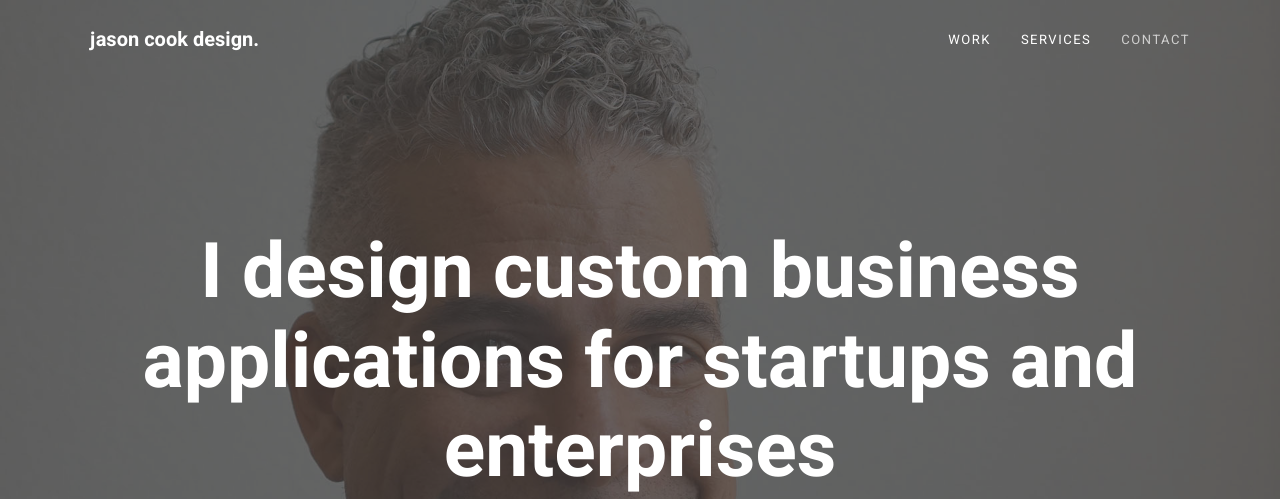
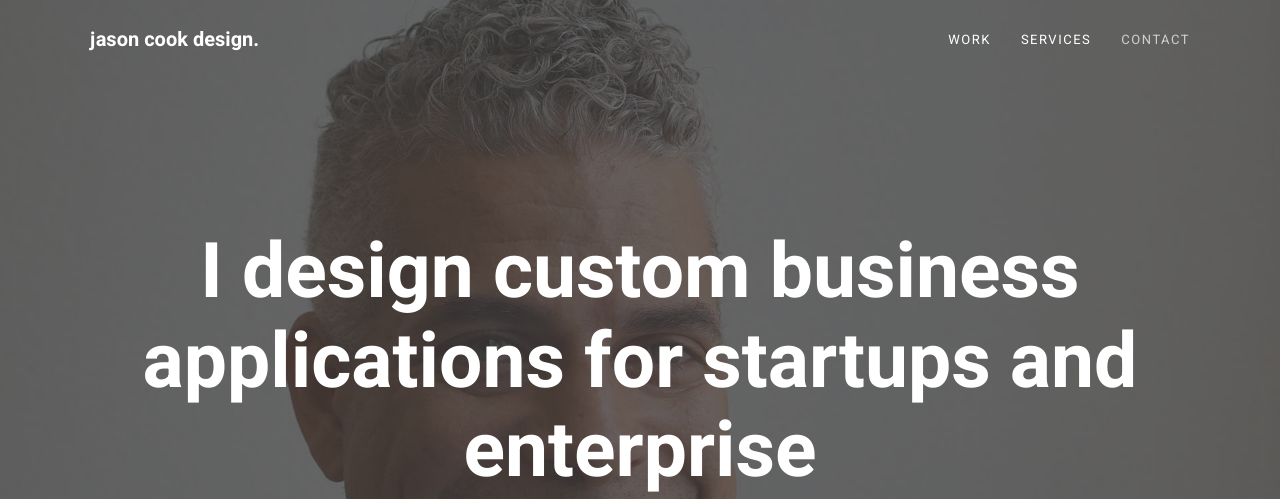
Before and after one commit to jasoncookdesign/jasoncookdesign.github.io, a plain HTML site: page index.html in a window 1280 px wide. Shown: the top 499 px of the page. Drawn offline with Linux system fonts and the light colour scheme.

Commit message:
Singularized "enterprise" in headline

```diff
--- a/index.html
+++ b/index.html
@@ -59,7 +59,7 @@
 			<div class="bg-black-05">
 				<div class="container text-center">
 					<div class="position-middle">
-						<h1 class="display-1-flex font-weight-bold">I design custom business applications for startups and enterprises</h1>
+						<h1 class="display-1-flex font-weight-bold">I design custom business applications for startups and enterprise</h1>
 						<h3 class="display-2-flex font-weight-light">UX strategy, research, architecture, and design</h1>
 					</div>
 					<!-- scrolldown button -->
```
